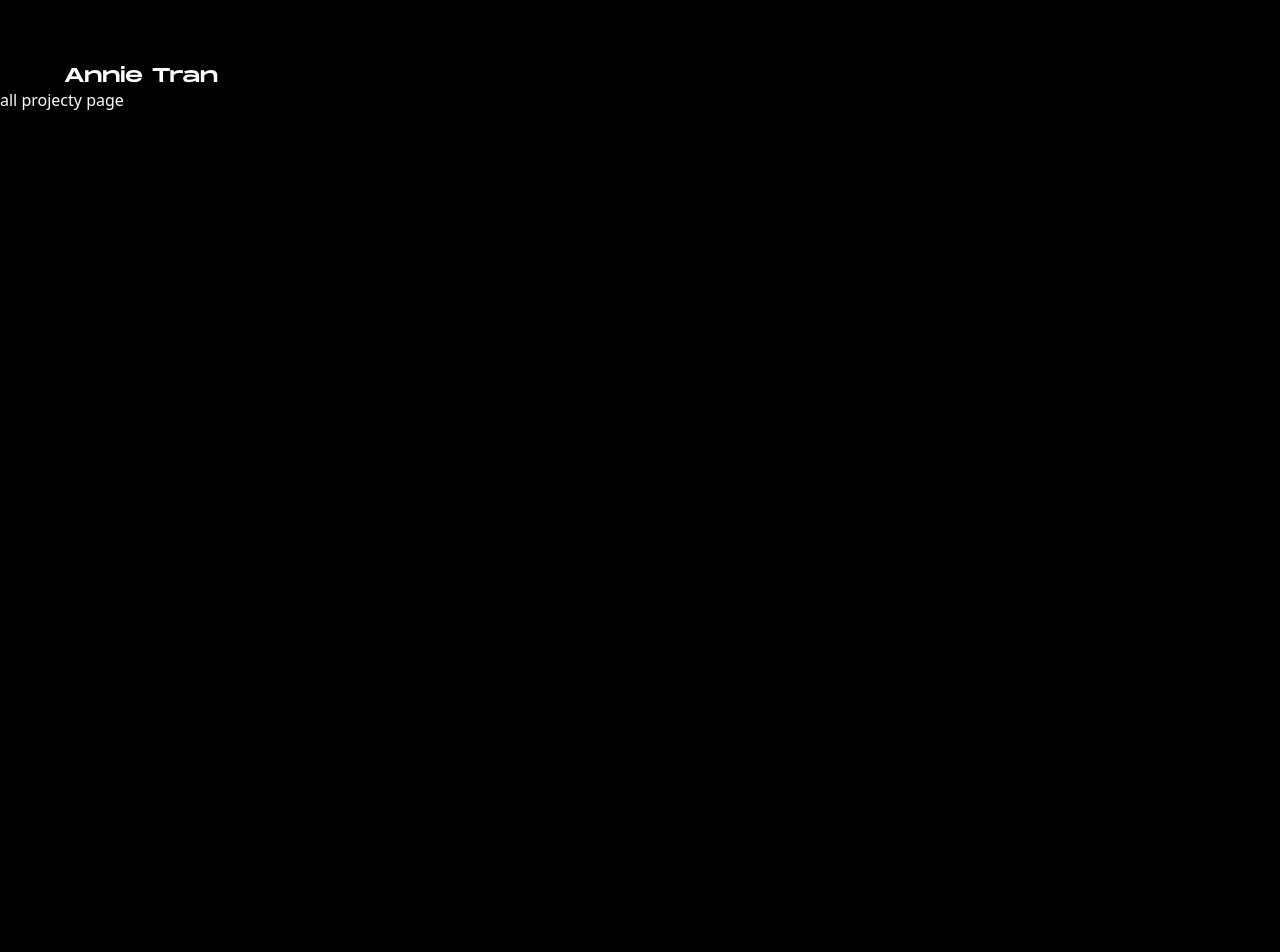
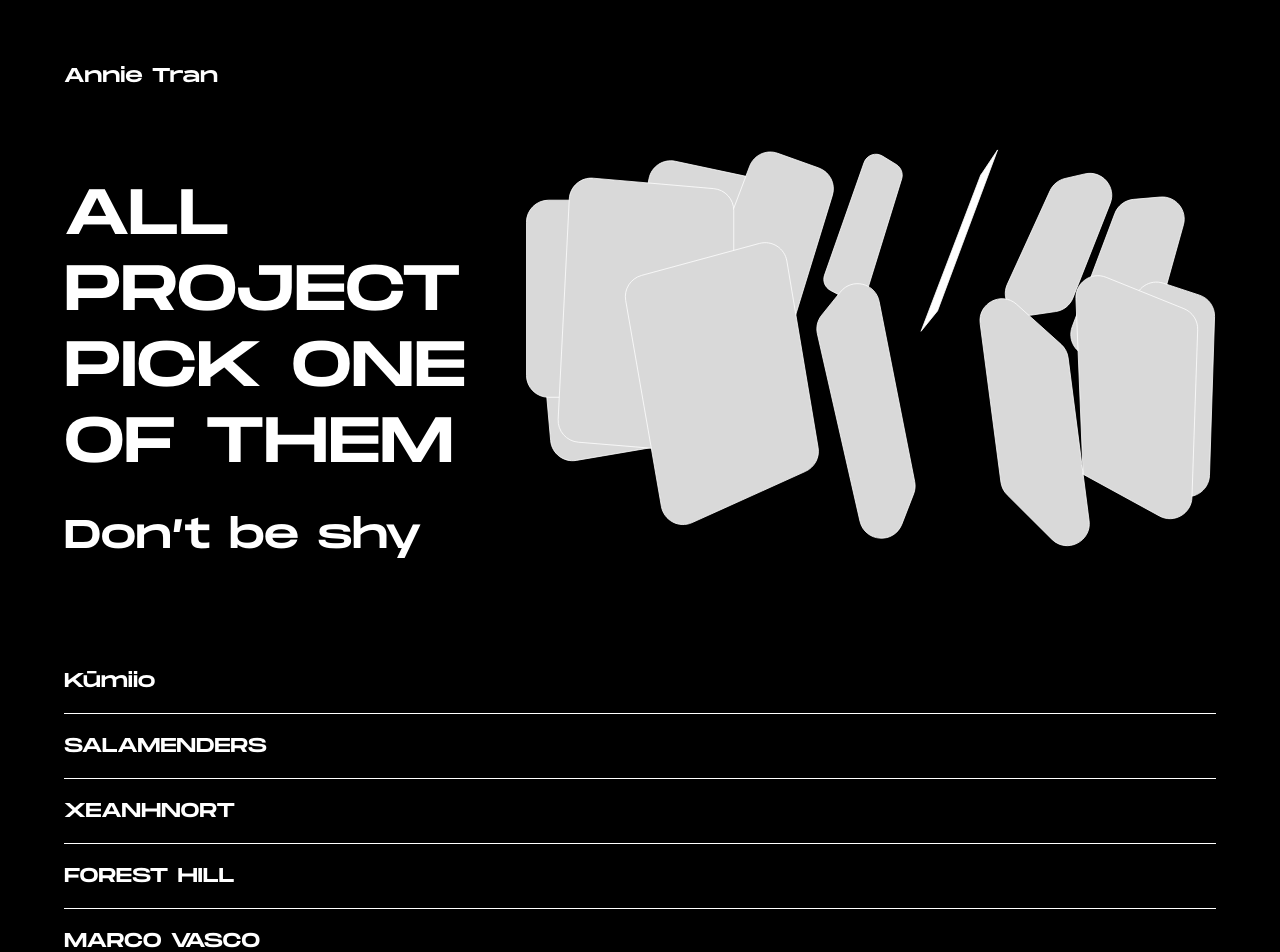
Before and after one commit to Renaudfradin/AtthStudio, a Next.js app: page /allproject in a window 1280 px wide. Shown: the top 952 px of the page. Before the commit the page ends 800 px from the top, so only its background shows below. Built offline with nearby package versions, Linux system fonts and the light colour scheme.

Commit message:
(add) allproject page

```diff
--- a/app/allproject/allproject.css
+++ b/app/allproject/allproject.css
@@ -0,0 +1,48 @@
+.content_allproject {
+  padding-right: var(--space-right);
+  padding-left: var(--space-left);
+  padding-bottom: var(--space-bottom);
+}
+
+.top_allproject {
+  display: flex;
+  flex-direction: row;
+  justify-content: space-between;
+  align-items: stretch;
+  align-content: center;
+  flex-wrap: nowrap;
+  padding-top: var(--space-top);
+  margin-bottom: 5%;
+}
+
+.top_allproject div {
+  display: flex;
+  flex-direction: column;
+  align-content: center;
+  justify-content: space-evenly;
+  width: 50%;
+}
+
+.title1 {
+  font-size: 64px;
+  font-weight: 400;
+  line-height: 76px;
+}
+
+.title2 {
+  font-size: 40px;
+  font-weight: 400;
+  line-height: 48px;
+}
+
+.title_list{
+  font-size: 20px;
+  font-weight: 400;
+  line-height: 24px;
+  padding-top: 20px;
+  padding-bottom: 20px;
+  border-bottom: 1px solid white;
+  text-decoration: none;
+  display: block;
+  width: auto;
+}
--- /dev/null
+++ b/app/allproject/data.js
@@ -0,0 +1,38 @@
+export const items = [
+  {
+    id: 1,
+    title: 'Kūmiio',
+    slug: 'kumiio',
+    release: true,
+  },
+  {
+    id: 2,
+    title: 'SALAMENDERS',
+    slug: 'salamenders',
+    release: true,
+  },
+  {
+    id: 3,
+    title: 'XEANHNORT',
+    slug: 'xeanhnort',
+    release: true,
+  },
+  {
+    id: 4,
+    title: 'FOREST HILL',
+    slug: 'foresthill',
+    release: false,
+  },
+  {
+    id: 5,
+    title: 'MARCO VASCO',
+    slug: 'marcovasco',
+    release: true,
+  },
+  {
+    id: 6,
+    title: 'SUPERMODD',
+    slug: 'supermood',
+    release: true,
+  },
+];
--- a/app/allproject/page.tsx
+++ b/app/allproject/page.tsx
@@ -1,12 +1,41 @@
 import React from 'react';
+import Top from '../components/top/top';
+import { items } from './data.js';
 import './allproject.css';
-import Top from '../components/top/top';
+import Image from 'next/image';
+import localFont from 'next/font/local';
+import slider from '@/app/assets/img/allproject/slider.svg';
+import Link from 'next/link';
+
+const monumentExtended = localFont({
+  src: './MonumentExtended-Regular.otf',
+});
 
 export default function page() {
   return (
     <div>
       <Top />
-      <p>all projecty page</p>
+      <div className="content_allproject">
+        <div className="top_allproject">
+          <div>
+            <h2 className={`${monumentExtended.className} title1`}>
+              ALL PROJECT PICK ONE OF THEM
+            </h2>
+            <h2 className={`${monumentExtended.className} title2`}>
+              Don’t be shy
+            </h2>
+          </div>
+          <Image src={slider} className="" alt="Image all project" priority/>
+        </div>
+        <div className='content'>
+          {items.map(({ title, slug, release }) => (
+            <div>
+              <Link className={`${monumentExtended.className} title_list`} href={`project/${slug}`}>{title}</Link>
+              <p>{release}</p>
+            </div>
+          ))}
+        </div>
+      </div>
     </div>
   );
 }
--- a/app/components/blockColor/blockColor.css
+++ b/app/components/blockColor/blockColor.css
@@ -6,13 +6,13 @@
 .main_color div {
   border-radius: 22px;
   border: 0.69px solid;
-  padding-left: 5%;
-  padding-bottom: 5%;
+  padding-left: var(--space-left);
+  padding-bottom: var(--space-top);
   padding-top: 30%;
 }
 
 .main_color div p {
-  font-family: 'MuseoModerno', sans-serif;
+  font-family: var(--first-font);
   font-size: 12px;
   font-weight: 700;
   line-height: 19px;
--- a/app/components/top/top.css
+++ b/app/components/top/top.css
@@ -1,8 +1,8 @@
 .main_top {
   width: auto;
-  padding-left: 5%;
-  padding-right: 5%;
-  padding-top: 5%;
+  padding-left: var(--space-left);
+  padding-right: var(--space-right);
+  padding-top: var(--space-top);
 }
 
 .main_top a {
--- a/app/globals.css
+++ b/app/globals.css
@@ -10,6 +10,14 @@
   --fourth-color: #000000;
   --fifth-color: #f3b7f9;
   --sixth-color: #1e242b;
+  --first-font: 'MuseoModerno', sans-serif;
+  --color-progress: #0123ff;
+  --color_not_progress: #d9d9d9;
+  --space-left: 5%;
+  --space-right: 5%;
+  --space-top: 5%;
+  --space-bottom: 5%;
+  --height: 100vh;
 }
 
 body {
@@ -26,7 +34,7 @@ html {
 
 .hero {
   width: 100%;
-  height: 100vh;
+  height: var(--height);
 }
 
 .scroll-section-outer {
@@ -34,7 +42,7 @@ html {
 }
 
 .scroll-section-inner {
-  height: 100vh;
+  height: var(--height);
   width: 500vw;
   display: flex;
   flex-direction: row;
@@ -43,7 +51,7 @@ html {
 
 .scroll-section {
   width: 100%;
-  height: 100vh;
+  height: var(--height);
 }
 
 .content-section {
```
Also changed, not shown: app/components/footer/footer.css (+4 -4 lines), app/project/project.css (+6 -6 lines), app/allproject/MonumentExtended-Regular.otf (added), app/assets/img/allproject/slider.svg (added).
